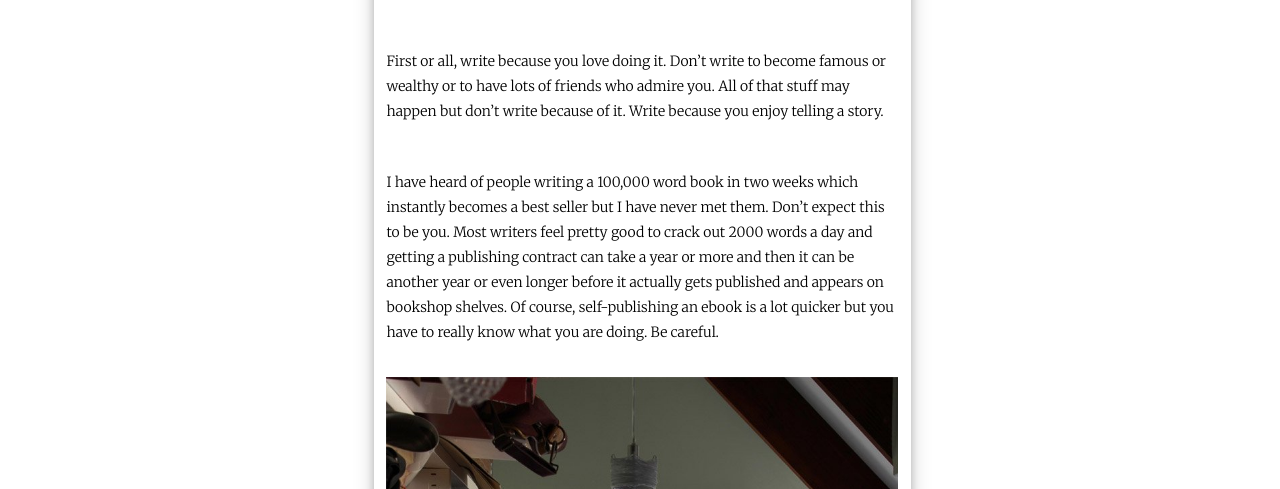
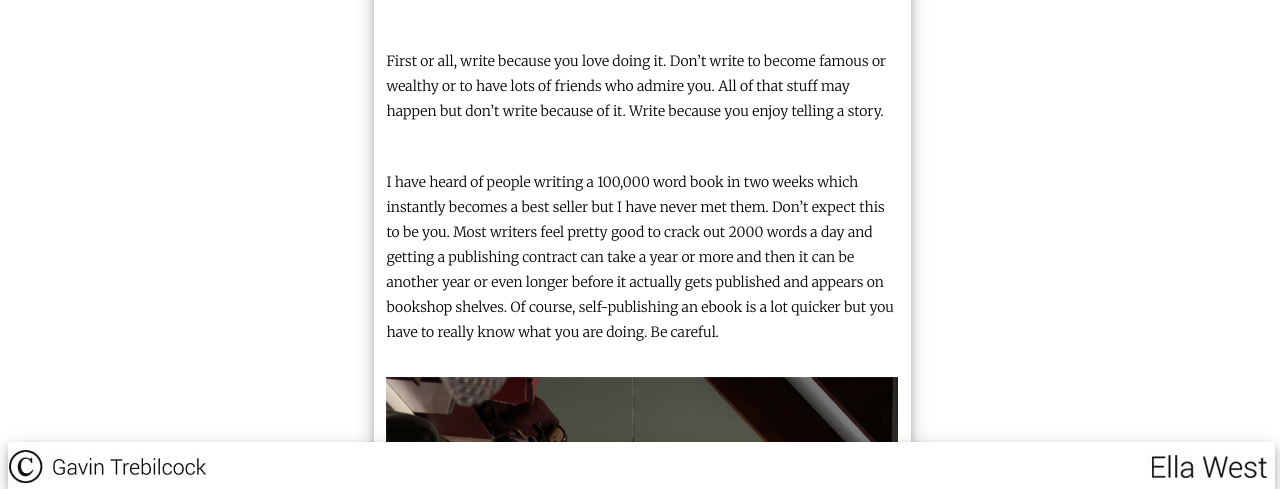
Before and after one commit to blueshroom/ellawest-project, a plain HTML site: page tips.html in a window 1280 px wide. Shown: the part 311-800 px from the top of the page. Drawn offline with Linux system fonts and the light colour scheme.

Commit message:
Added footer

```diff
--- a/tips.html
+++ b/tips.html
@@ -41,5 +41,9 @@
                 <p class="fullsizetext">Saying that, there is a lot of luck in this business.  Even with winning awards, just because your book is amazing, that doesn’t mean it will win.  I once had a white pony which a friend used to enter into competitions.  These competitions were simply about how the pony looked.  She used to either win everything on the day, or nothing.  She said it was because some judges liked white ponies and some didn’t.  If the judges didn’t like white ponies, then she wouldn’t win anything, however much work she had done brushing it and plaiting its tail.  When luck isn’t going your way, don’t let it get you down.  When it is going your way, when everyone loves white ponies, then enjoy the rollercoaster ride.</p>
             </div>
         </div>
+        <div class="footer">
+            <img src="images/gtfooter.jpg" id="gtfooter">
+            <a href="bio.html"><img src="images/ellafooter.jpg" id="ellafooter"></a>
+        </div>
     </body>
 </html>
```
